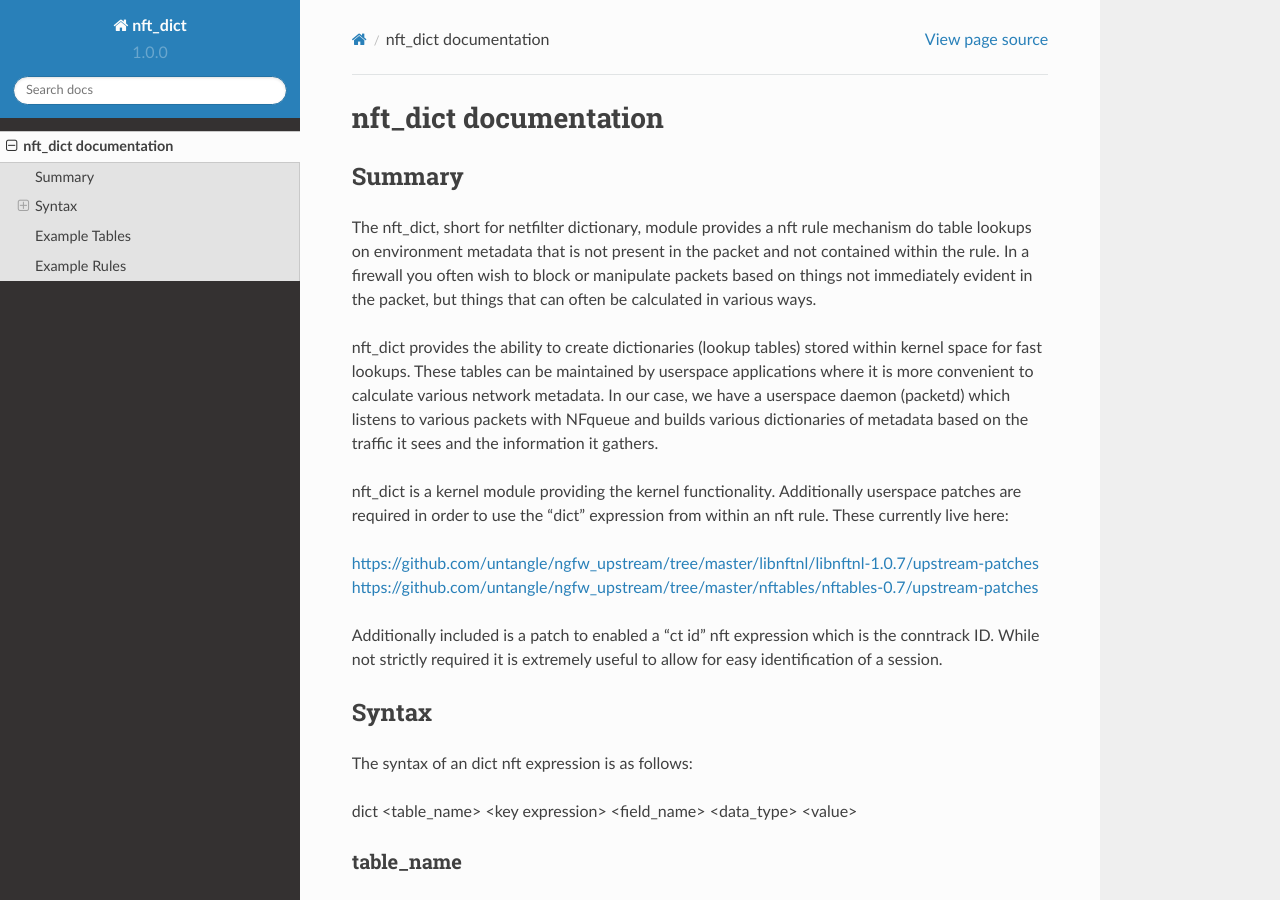
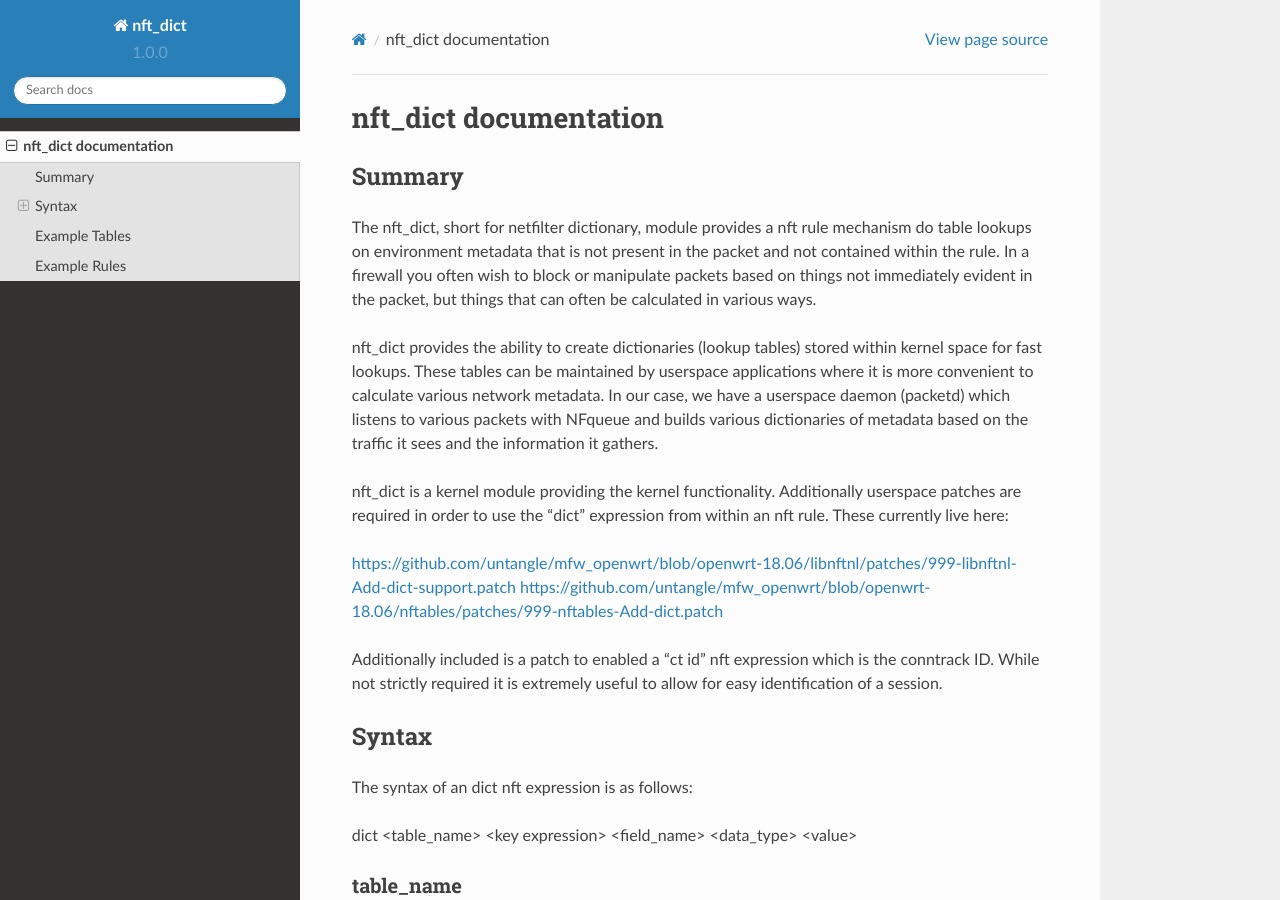
Before and after one commit to fatihusta/nft_dict, a Sphinx documentation site: the page built from docs/dict.rst, in a window 1280 px wide and 900 px high. Built offline with Sphinx 7.4.7 and the Read the Docs theme 2.0.0, drawn with Linux system fonts in a browser that asks for light colours; some of the changed lines change nothing that is shown.

Commit message:
docs: Update links to nftables and libnftnl patches

```diff
--- a/docs/dict.rst
+++ b/docs/dict.rst
@@ -15,8 +15,8 @@ nft_dict is a kernel module providing the kernel functionality.
 Additionally userspace patches are required in order to use the "dict" expression from within an nft rule.
 These currently live here:
 
-https://github.com/untangle/ngfw_upstream/tree/master/libnftnl/libnftnl-1.0.7/upstream-patches
-https://github.com/untangle/ngfw_upstream/tree/master/nftables/nftables-0.7/upstream-patches
+https://github.com/untangle/mfw_openwrt/blob/openwrt-18.06/libnftnl/patches/999-libnftnl-Add-dict-support.patch
+https://github.com/untangle/mfw_openwrt/blob/openwrt-18.06/nftables/patches/999-nftables-Add-dict.patch
 
 Additionally included is a patch to enabled a "ct id" nft expression which is the conntrack ID.
 While not strictly required it is extremely useful to allow for easy identification of a session.
```
